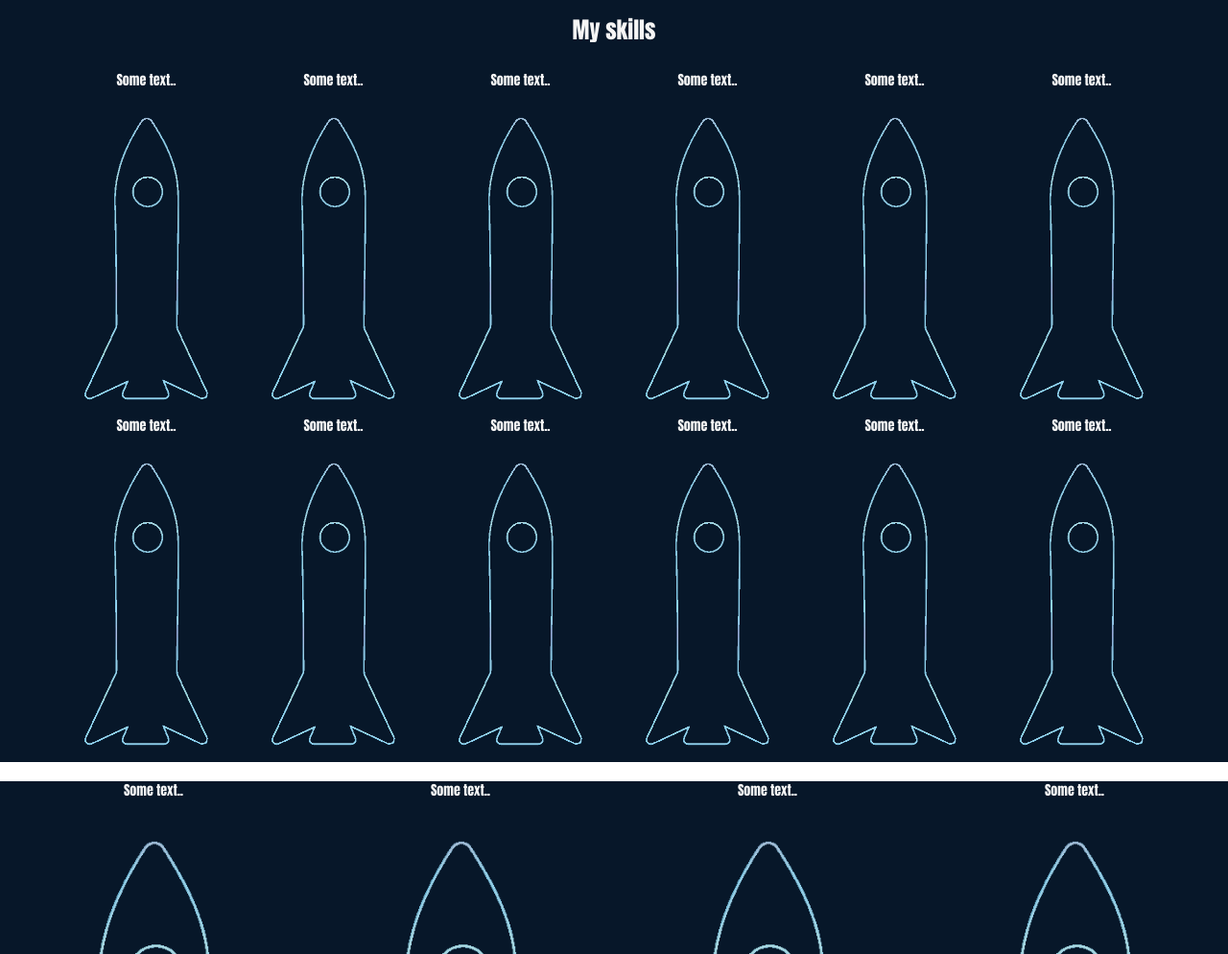
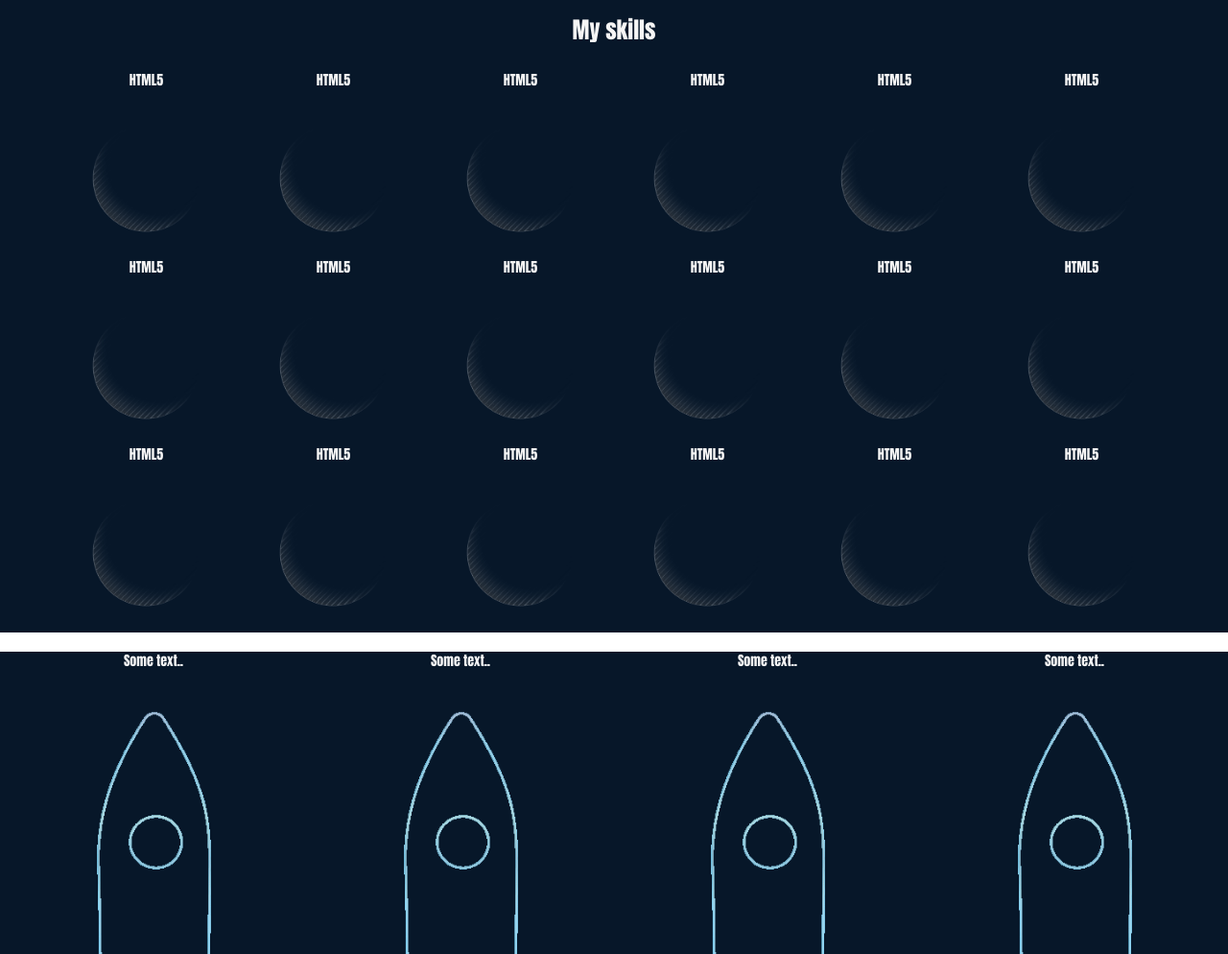
Before and after one commit to jrkwsk/portfscrollreveal, a website: page index2.html in a window 1280 px wide. Shown: the part 802-1796 px from the top of the page at 96% size. Drawn offline with nearby package versions, Linux system fonts and the light colour scheme.

Commit message:
skonczona sekcja skills

```diff
--- a/css/style.css
+++ b/css/style.css
@@ -1,4 +1,5 @@
-*, body {
+*,
+body {
     font-family: 'Anton', cursive;
     background-color: #071729;
     color: whitesmoke;
@@ -44,7 +45,7 @@ nav {
 #designer,
 #name {
     color: whitesmoke;
-        background-color: transparent;
+    background-color: transparent;
 
 }
 
@@ -66,7 +67,7 @@ nav {
     margin: 0 auto;
     height: 55vh;
     width: auto;
-        background-color: transparent;
+    background-color: transparent;
 
 }
 
@@ -75,4 +76,63 @@ nav {
 #skills {
     background-color: #071729;
     color: whitesmoke;
+/*    height: 100vh;*/
+
 }
+
+.skillstitle {
+    background-color: transparent;
+}
+
+/*
+.skillsdiv {
+    position: relative;
+}
+
+img.skillsimg {
+    position: absolute;
+    top: 50%;
+    left: 50%;
+    transform: translate(-50%, -50%);
+    opacity: 0.5;
+    width: inherit;
+    height: inherit;
+}
+
+.skillscontainer {
+    height: 50vh;
+}
+
+.skillscontainer::before {
+    height: 10vh;
+}
+*/
+
+/*
+div.skillsrow {
+    height: 50vh;
+
+}
+*/
+
+/*
+div.skillsdiv {
+    height: 20vh;
+    margin-top: 10vh;
+
+}
+*/
+
+/*
+#myskills {
+    padding: 20px;
+}
+*/
+
+/*
+.skillscontainer, .skillsrow, {
+    height: 50vh;
+}
+.skillsdiv, skillstitle {
+    height: 20vh;
+}*/
--- a/index2.html
+++ b/index2.html
@@ -31,59 +31,88 @@
         </div>
     </div>
 
-    <div class="cover-container" id="skills">
-        <div class="container" id="">
-            <h3>My skills</h3><br>
-            <div class="row">
-                <div class="col-sm-2">
-                    <p>Some text..</p>
-                    <img src="img/rocket.gif" class="img-responsive" style="width:100%" alt="Image">
+    <div class="cover-container skillsmain" id="skills">
+        <div class="container skillscontainer" id="">
+            <h3 id="myskills">My skills</h3><br>
+            <div class="row skillsrow">
+                <div class="col-sm-2 skillsdiv">
+                    <p class="skillstitle">HTML5</p>
+                    <img class="skillsimg" src="img/moon.png" class="img-responsive" style="width:100%" alt="Image">
                 </div>
-                <div class="col-sm-2">
-                    <p>Some text..</p>
-                    <img src="img/rocket.gif" class="img-responsive" style="width:100%" alt="Image">
+               <div class="col-sm-2 skillsdiv">
+                    <p class="skillstitle">HTML5</p>
+                    <img class="skillsimg" src="img/moon.png" class="img-responsive" style="width:100%" alt="Image">
                 </div>
-                <div class="col-sm-2">
-                    <p>Some text..</p>
-                    <img src="img/rocket.gif" class="img-responsive" style="width:100%" alt="Image">
+               <div class="col-sm-2 skillsdiv">
+                    <p class="skillstitle">HTML5</p>
+                    <img class="skillsimg" src="img/moon.png" class="img-responsive" style="width:100%" alt="Image">
                 </div>
-                <div class="col-sm-2">
-                    <p>Some text..</p>
-                    <img src="img/rocket.gif" class="img-responsive" style="width:100%" alt="Image">
+               <div class="col-sm-2 skillsdiv">
+                    <p class="skillstitle">HTML5</p>
+                    <img class="skillsimg" src="img/moon.png" class="img-responsive" style="width:100%" alt="Image">
                 </div>
-                <div class="col-sm-2">
-                    <p>Some text..</p>
-                    <img src="img/rocket.gif" class="img-responsive" style="width:100%" alt="Image">
+                <div class="col-sm-2 skillsdiv">
+                    <p class="skillstitle">HTML5</p>
+                    <img class="skillsimg" src="img/moon.png" class="img-responsive" style="width:100%" alt="Image">
                 </div>
-                <div class="col-sm-2">
-                    <p>Some text..</p>
-                    <img src="img/rocket.gif" class="img-responsive" style="width:100%" alt="Image">
-                </div>
-                 <div class="col-sm-2">
-                    <p>Some text..</p>
-                    <img src="img/rocket.gif" class="img-responsive" style="width:100%" alt="Image">
-                </div>
-                <div class="col-sm-2">
-                    <p>Some text..</p>
-                    <img src="img/rocket.gif" class="img-responsive" style="width:100%" alt="Image">
-                </div>
-                <div class="col-sm-2">
-                    <p>Some text..</p>
-                    <img src="img/rocket.gif" class="img-responsive" style="width:100%" alt="Image">
-                </div>
-                <div class="col-sm-2">
-                    <p>Some text..</p>
-                    <img src="img/rocket.gif" class="img-responsive" style="width:100%" alt="Image">
-                </div>
-                <div class="col-sm-2">
-                    <p>Some text..</p>
-                    <img src="img/rocket.gif" class="img-responsive" style="width:100%" alt="Image">
-                </div>
-                <div class="col-sm-2">
-                    <p>Some text..</p>
-                    <img src="img/rocket.gif" class="img-responsive" style="width:100%" alt="Image">
+               <div class="col-sm-2 skillsdiv">
+                    <p class="skillstitle">HTML5</p>
+                    <img class="skillsimg" src="img/moon.png" class="img-responsive" style="width:100%" alt="Image">
                 </div>
             </div>
+            <div class="row skillsrow">
+                <div class="col-sm-2 skillsdiv">
+                    <p class="skillstitle">HTML5</p>
+                    <img class="skillsimg" src="img/moon.png" class="img-responsive" style="width:100%" alt="Image">
+                </div>
+               <div class="col-sm-2 skillsdiv">
+                    <p class="skillstitle">HTML5</p>
+                    <img class="skillsimg" src="img/moon.png" class="img-responsive" style="width:100%" alt="Image">
+                </div>
+               <div class="col-sm-2 skillsdiv">
+                    <p class="skillstitle">HTML5</p>
+                    <img class="skillsimg" src="img/moon.png" class="img-responsive" style="width:100%" alt="Image">
+                </div>
+               <div class="col-sm-2 skillsdiv">
+                    <p class="skillstitle">HTML5</p>
+                    <img class="skillsimg" src="img/moon.png" class="img-responsive" style="width:100%" alt="Image">
+                </div>
+                <div class="col-sm-2 skillsdiv">
+                    <p class="skillstitle">HTML5</p>
+                    <img class="skillsimg" src="img/moon.png" class="img-responsive" style="width:100%" alt="Image">
+                </div>
+               <div class="col-sm-2 skillsdiv">
+                    <p class="skillstitle">HTML5</p>
+                    <img class="skillsimg" src="img/moon.png" class="img-responsive" style="width:100%" alt="Image">
+                </div>
+            </div>
+            <div class="row skillsrow">
+                <div class="col-sm-2 skillsdiv">
+                    <p class="skillstitle">HTML5</p>
+                    <img class="skillsimg" src="img/moon.png" class="img-responsive" style="width:100%" alt="Image">
+                </div>
+               <div class="col-sm-2 skillsdiv">
+                    <p class="skillstitle">HTML5</p>
+                    <img class="skillsimg" src="img/moon.png" class="img-responsive" style="width:100%" alt="Image">
+                </div>
+               <div class="col-sm-2 skillsdiv">
+                    <p class="skillstitle">HTML5</p>
+                    <img class="skillsimg" src="img/moon.png" class="img-responsive" style="width:100%" alt="Image">
+                </div>
+               <div class="col-sm-2 skillsdiv">
+                    <p class="skillstitle">HTML5</p>
+                    <img class="skillsimg" src="img/moon.png" class="img-responsive" style="width:100%" alt="Image">
+                </div>
+                <div class="col-sm-2 skillsdiv">
+                    <p class="skillstitle">HTML5</p>
+                    <img class="skillsimg" src="img/moon.png" class="img-responsive" style="width:100%" alt="Image">
+                </div>
+               <div class="col-sm-2 skillsdiv">
+                    <p class="skillstitle">HTML5</p>
+                    <img class="skillsimg" src="img/moon.png" class="img-responsive" style="width:100%" alt="Image">
+                </div>
+            </div>
+
         </div>
     </div><br>
 
```
Also changed, not shown: img/moon.png (added).
